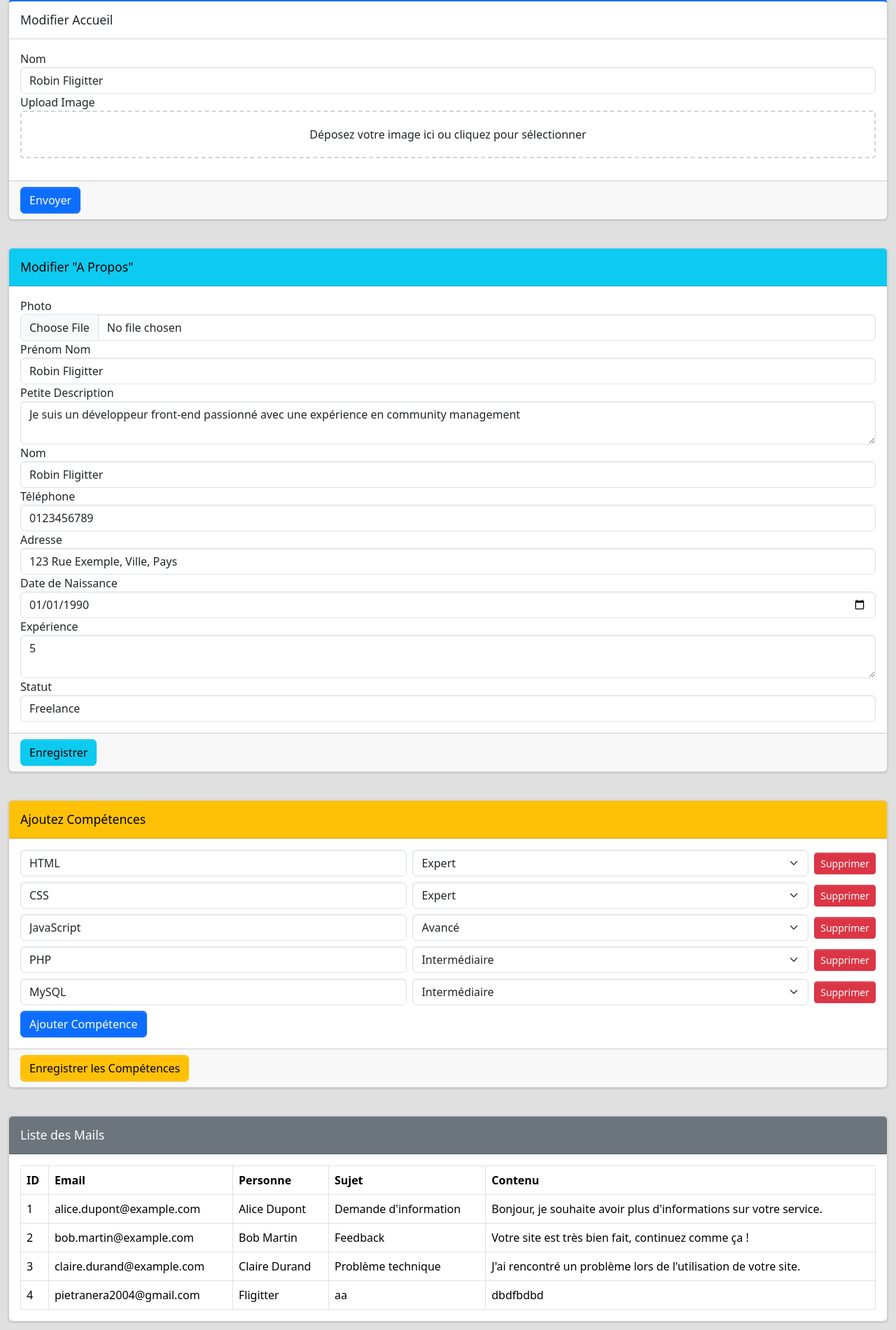
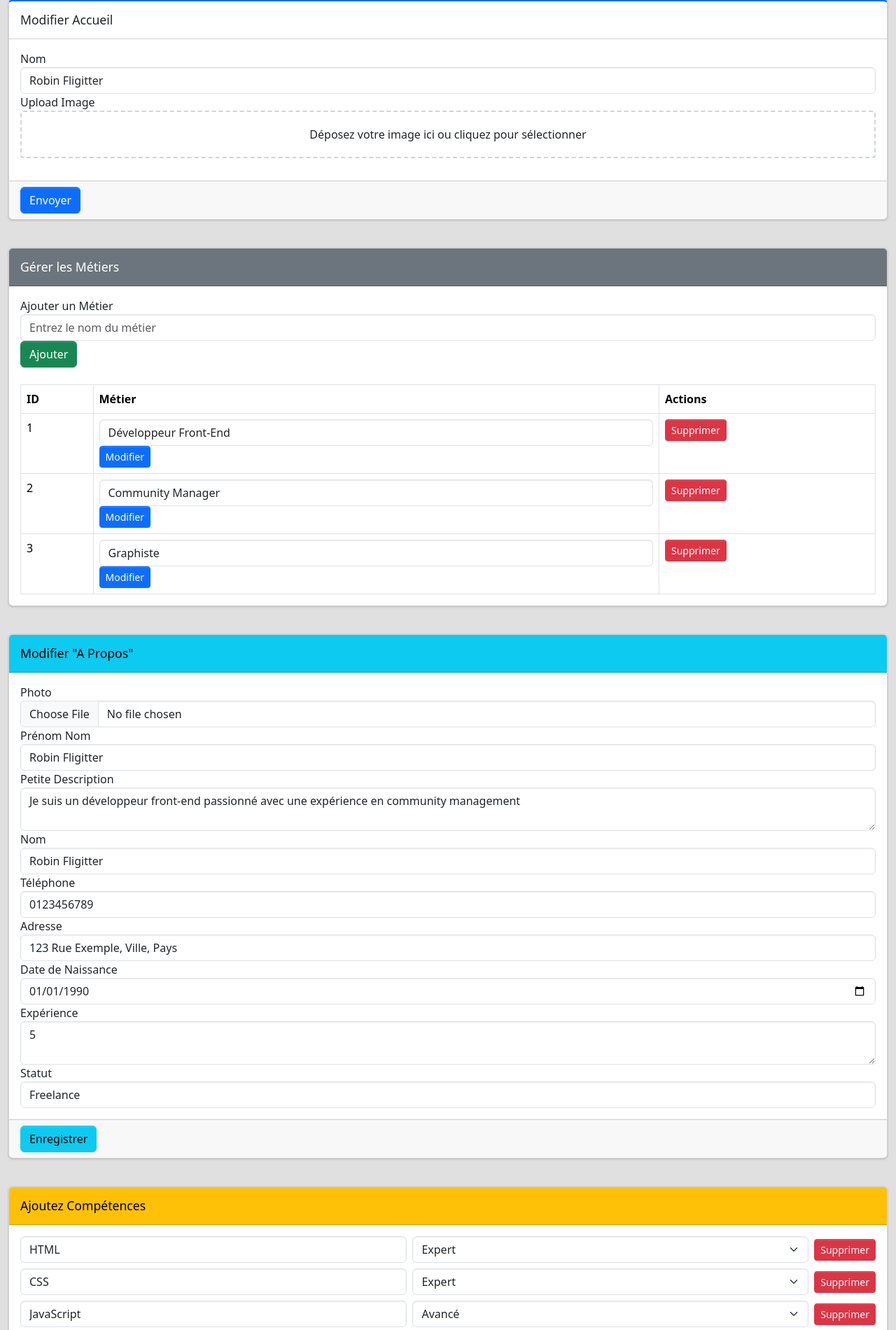
Before and after one commit to dev-ribellu/MyPortfolio-MVC_test, a PHP site: page /admin.php in a window 1280 px wide. Shown: the part 21-1921 px from the top of the page at 70% size. Run offline with PHP 8.4, Linux system fonts and the light colour scheme; a user stored in the database is signed in; data comes from the database, SQL or seed files in the repository; both versions use the stored data as it was before the commit.

Commit message:
feat: ajout de la gestion des métiers avec ajout, modification et suppression

```diff
--- a/admin.php
+++ b/admin.php
@@ -59,6 +59,68 @@ $mails = $stmt->fetchAll(PDO::FETCH_ASSOC);
       </div>
     </section>
     <!-- /Section Modifier Accueil -->
+
+
+
+    <!-- Section : Gérer les Métiers -->
+    <section class="content">
+      <div class="container-fluid">
+        <div class="card card-secondary">
+          <div class="card-header">
+            <h3 class="card-title">Gérer les Métiers</h3>
+          </div>
+          <div class="card-body">
+            <!-- Formulaire d'ajout d'un métier -->
+            <form action="controler/manage_job.php" method="post" class="mb-4">
+              <div class="form-group">
+                <label for="new_job">Ajouter un Métier</label>
+                <input type="text" class="form-control" id="new_job" name="job_name" placeholder="Entrez le nom du métier">
+              </div>
+              <input type="hidden" name="action" value="add">
+              <button type="submit" class="btn btn-success">Ajouter</button>
+            </form>
+
+            <!-- Affichage des métiers existants -->
+            <?php
+              $jobsStmt = $pdo->query("SELECT * FROM metiers ORDER BY id ASC");
+              $jobs = $jobsStmt->fetchAll(PDO::FETCH_ASSOC);
+            ?>
+            <table class="table table-bordered">
+              <thead>
+                <tr>
+                  <th>ID</th>
+                  <th>Métier</th>
+                  <th>Actions</th>
+                </tr>
+              </thead>
+              <tbody>
+                <?php foreach($jobs as $job): ?>
+                  <tr>
+                    <td><?= htmlspecialchars($job['id']) ?></td>
+                    <td>
+                      <form action="controler/manage_job.php" method="post" class="form-inline">
+                        <input type="text" name="job_name" value="<?= htmlspecialchars($job['nom']) ?>" class="form-control">
+                        <input type="hidden" name="job_id" value="<?= htmlspecialchars($job['id']) ?>">
+                        <input type="hidden" name="action" value="edit">
+                        <button type="submit" class="btn btn-primary btn-sm">Modifier</button>
+                      </form>
+                    </td>
+                    <td>
+                      <form action="controler/manage_job.php" method="post" onsubmit="return confirm('Êtes-vous sûr de vouloir supprimer ce métier ?');">
+                        <input type="hidden" name="job_id" value="<?= htmlspecialchars($job['id']) ?>">
+                        <input type="hidden" name="action" value="delete">
+                        <button type="submit" class="btn btn-danger btn-sm">Supprimer</button>
+                      </form>
+                    </td>
+                  </tr>
+                <?php endforeach; ?>
+              </tbody>
+            </table>
+          </div>
+        </div>
+      </div>
+    </section>
+
 
     <!-- Section : Modifier A Propos -->
     <section class="content">
```
Also changed, not shown: controler/get_job.php (added, +8 -0 lines), controler/manage_job.php (added, +32 -0 lines), script/scriptAccueil.js (+10 -2 lines), tests/portfolionew-project.sql (renamed from portfolionew-project.sql).
